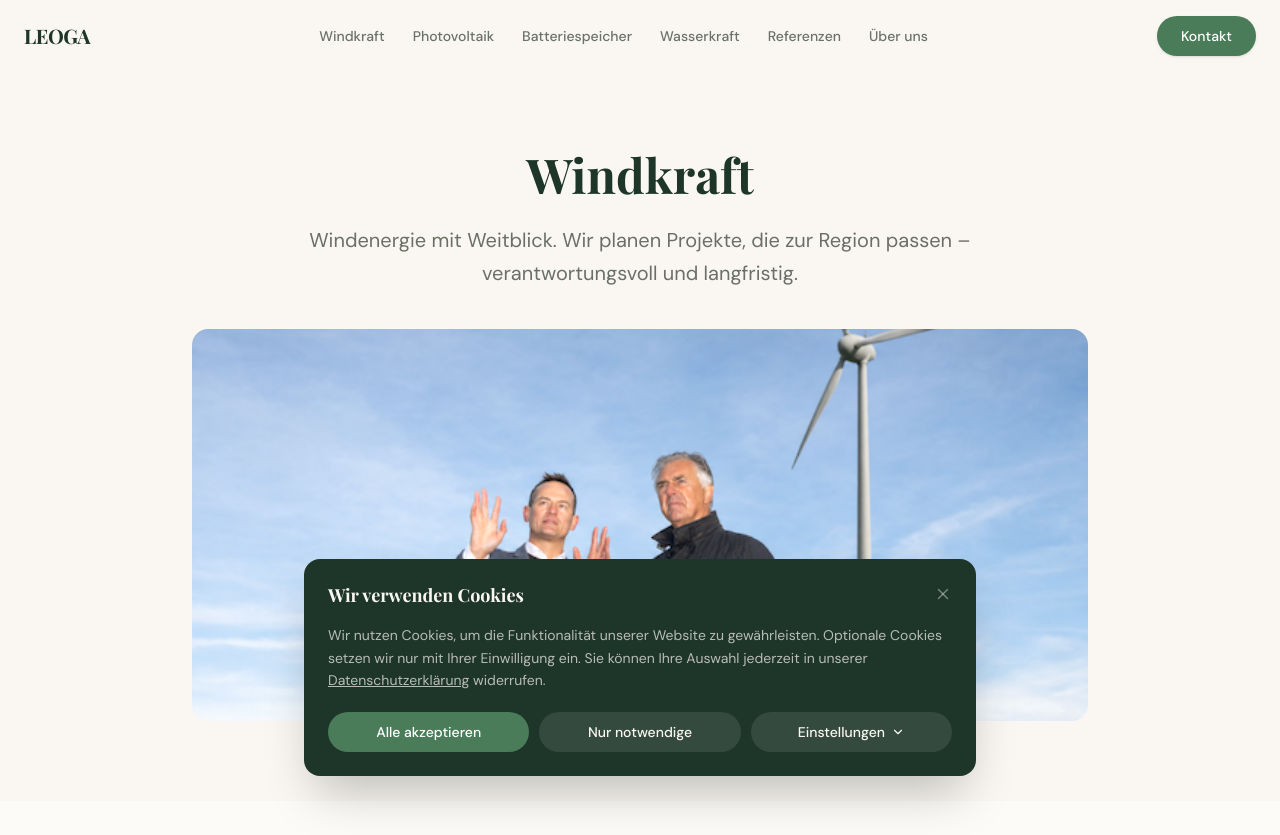
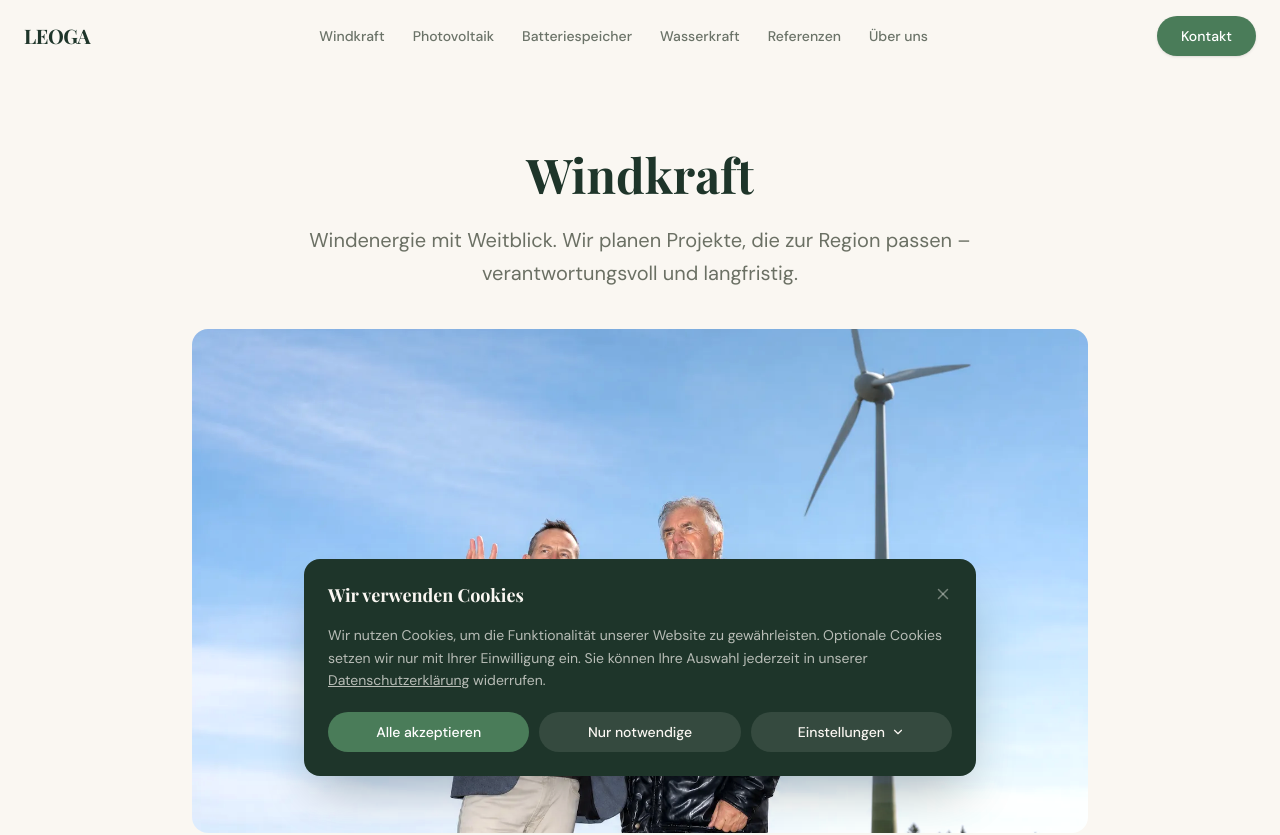
Before and after one commit to cedvaz/LEOGA2, a Next.js app: page /windkraft in a window 1280 px wide. Shown: the top 835 px of the page. Built offline with nearby package versions, Linux system fonts and the light colour scheme; a web font is replaced by a local one.

Commit message:
feat: update Referenzen and Windkraft hero images, taller Windkraft hero
Co-Authored-By: Claude Sonnet 4.6 <noreply@anthropic.com>

```diff
--- a/app/referenzen/page.tsx
+++ b/app/referenzen/page.tsx
@@ -21,7 +21,7 @@ const referenzen = [
         title: "Amper-Kraftwerk",
         type: "Amperkraftwerk",
         description: "Wasserkraftprojekt an der Amper in enger Abstimmung mit Behörden und Anliegern. Saubere, kontinuierliche Stromerzeugung – zuverlässig, emissionsfrei und regional verankert.",
-        image: "/pictures/amperkraftwerk.webp",
+        image: "/pictures/Alex_Referenzen_Amper.webp",
         alt: "Amper-Kraftwerk",
     },
     {
--- a/app/windkraft/page.tsx
+++ b/app/windkraft/page.tsx
@@ -18,6 +18,7 @@ export default function WindkraftPage() {
                 subtitle="Windenergie mit Weitblick. Wir planen Projekte, die zur Region passen – verantwortungsvoll und langfristig."
                 imageSrc="/pictures/Alex_Windkraft_Hero.webp"
                 imageAlt="Beratungsgespräch vor Windkraftanlage"
+                tall
             />
 
             {/* Intro */}
--- a/src/components/layout/SubpageHero.tsx
+++ b/src/components/layout/SubpageHero.tsx
@@ -7,9 +7,10 @@ interface SubpageHeroProps {
     imageSrc?: string;
     imageAlt?: string;
     imagePlaceholder?: string;
+    tall?: boolean;
 }
 
-export function SubpageHero({ title, subtitle, imageSrc, imageAlt, imagePlaceholder }: SubpageHeroProps) {
+export function SubpageHero({ title, subtitle, imageSrc, imageAlt, imagePlaceholder, tall }: SubpageHeroProps) {
     return (
         <section className="relative pt-28 pb-16 md:pt-36 md:pb-20 bg-cream overflow-hidden">
             <div className="container mx-auto px-4 md:px-6">
@@ -24,7 +25,7 @@ export function SubpageHero({ title, subtitle, imageSrc, imageAlt, imagePlacehol
                     )}
                 </div>
                 {imageSrc && (
-                    <div className="relative rounded-2xl overflow-hidden aspect-[16/7] max-w-4xl mx-auto">
+                    <div className={`relative rounded-2xl overflow-hidden max-w-4xl mx-auto ${tall ? "aspect-[16/9]" : "aspect-[16/7]"}`}>
                         <Image
                             src={imageSrc}
                             alt={imageAlt || title}
```
Also changed, not shown: public/pictures/Alex_Referenzen_Amper.webp (added), public/pictures/Alex_Windkraft_Hero.webp.
